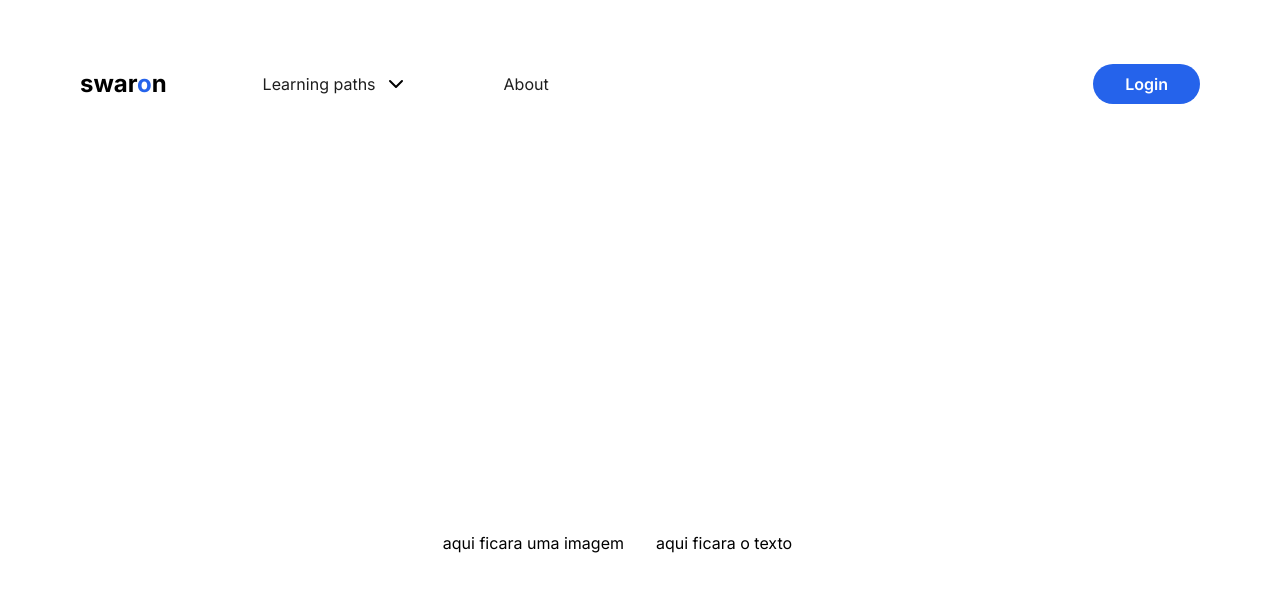
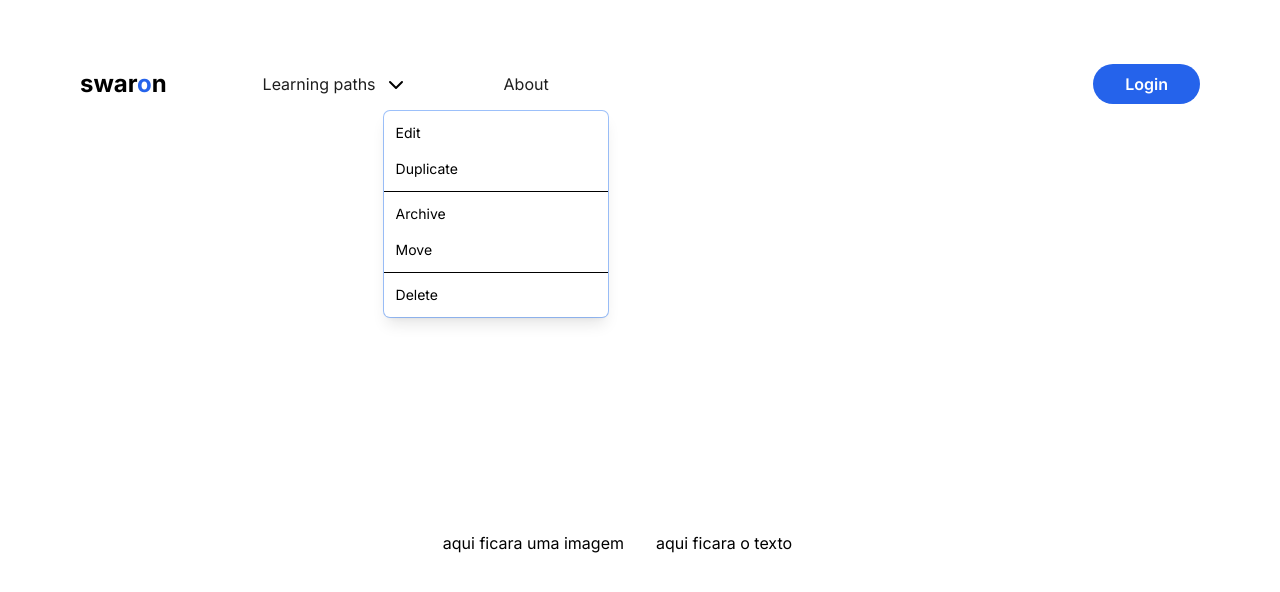
Before and after one commit to swaron-io/swaron.io, a Next.js app: page / in a window 1280 px wide. Both pictures are taken after a click on the button 395 px from the left and 84 px from the top of the page. Shown: the top 592 px of the page. Built offline with nearby package versions, Linux system fonts and the light colour scheme.

Commit message:
added dropdonw menu

```diff
--- a/package.json
+++ b/package.json
@@ -9,6 +9,7 @@
     "lint": "next lint"
   },
   "dependencies": {
+    "@headlessui/react": "^1.7.14",
     "@radix-ui/react-popover": "1.0.5",
     "@types/node": "18.15.11",
     "@types/react": "18.0.35",
--- /dev/null
+++ b/src/app/components/dropdown.tsx
@@ -0,0 +1,67 @@
+"use client";
+import { Menu, Transition } from "@headlessui/react";
+import { ChevronDown } from "lucide-react";
+import { Fragment } from "react";
+
+export function Dropdown() {
+  return (
+    <Menu as="div" className="mt-2">
+      <Menu.Button>
+        <ChevronDown />
+      </Menu.Button>
+      <Transition
+        as={Fragment}
+        enter="transition ease-out duration-100"
+        enterFrom="transform opacity-0 scale-95"
+        enterTo="transform opacity-100 scale-100"
+        leave="transition ease-in duration-75"
+        leaveFrom="transform opacity-100 scale-100"
+        leaveTo="transform opacity-0 scale-95"
+      >
+        <Menu.Items className="fixed mt-2 w-56 origin-top-right divide-y divide-gray-100 rounded-md bg-white shadow-lg ring-1 ring-black ring-opacity-5 focus:outline-none">
+          <div className="px-1 py-1 ">
+            <Menu.Item>
+              <button
+                className={`hover:bg-neutral_gray group flex w-full items-center rounded-md px-2 py-2 text-sm`}
+              >
+                Edit
+              </button>
+            </Menu.Item>
+            <Menu.Item>
+              <button
+                className={`hover:bg-neutral_gray group flex w-full items-center rounded-md px-2 py-2 text-sm`}
+              >
+                Duplicate
+              </button>
+            </Menu.Item>
+          </div>
+          <div className="px-1 py-1">
+            <Menu.Item>
+              <button
+                className={`hover:bg-neutral_gray group flex w-full items-center rounded-md px-2 py-2 text-sm`}
+              >
+                Archive
+              </button>
+            </Menu.Item>
+            <Menu.Item>
+              <button
+                className={`hover:bg-neutral_gray group flex w-full items-center rounded-md px-2 py-2 text-sm`}
+              >
+                Move
+              </button>
+            </Menu.Item>
+          </div>
+          <div className="px-1 py-1">
+            <Menu.Item>
+              <button
+                className={`hover:bg-neutral_gray group flex w-full items-center rounded-md px-2 py-2 text-sm`}
+              >
+                Delete
+              </button>
+            </Menu.Item>
+          </div>
+        </Menu.Items>
+      </Transition>
+    </Menu>
+  );
+}
--- a/src/app/components/header.tsx
+++ b/src/app/components/header.tsx
@@ -1,5 +1,5 @@
 import Link from "next/link";
-import { ChevronDown } from "lucide-react";
+import { Dropdown } from "./dropdown";
 
 export function Header() {
   return (
@@ -8,11 +8,9 @@ export function Header() {
         swar<span className="text-blue">o</span>n
       </h3>
       {/*Must be a dropdown */}
-      <span className="flex gap-2">
-        <h3 className="ml-24 text-high_gray">Learning paths</h3>{" "}
-        <button>
-          <ChevronDown />
-        </button>
+      <span className="flex gap-2 items-center">
+        <h3 className="ml-24 text-high_gray">Learning paths</h3>
+        <Dropdown />
       </span>
       <Link className="mr-auto ml-24 text-high_gray" href={"/about"}>
         <h3>About</h3>
```
Also changed, not shown: 2 other files (tests, documents, lock files or other folders).
